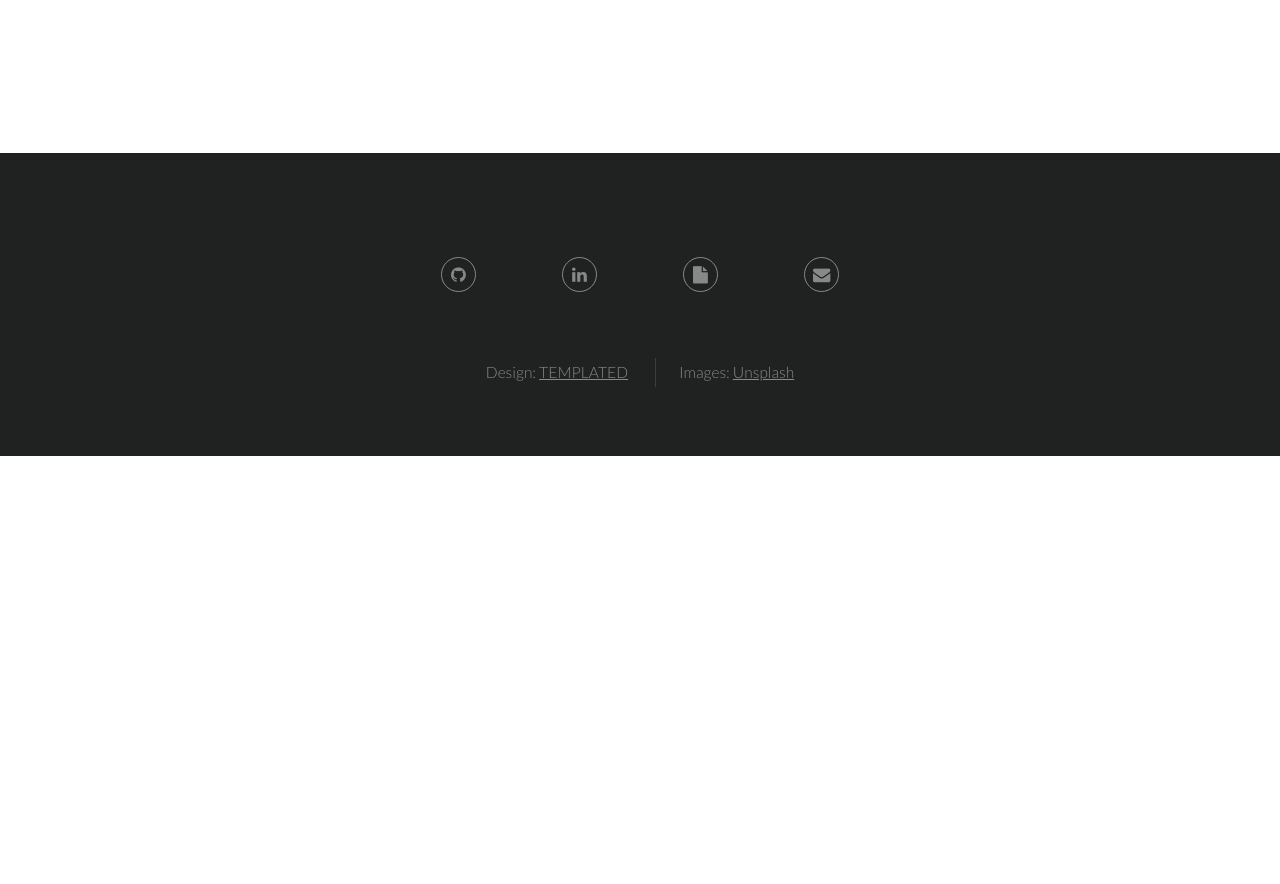
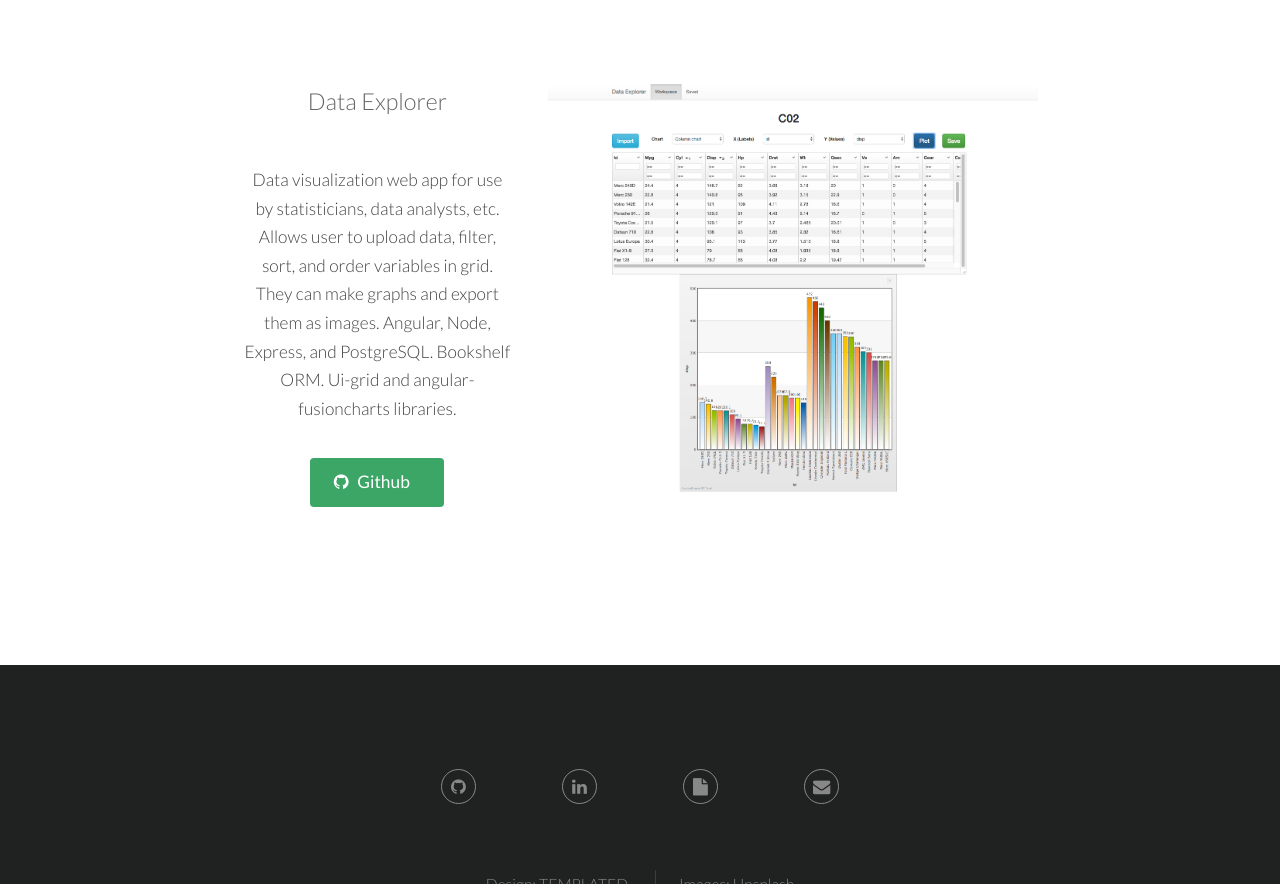
Before and after one commit to LucasMcL/LucasMcL.github.io, a plain HTML site: page index.html in a window 1280 px wide. Shown: the part 3070-3954 px from the top of the page. Before the commit the page ends 3526 px from the top, so only its background shows below. Drawn offline with Linux system fonts and the light colour scheme.

Commit message:
add data explorer description and picture

```diff
--- a/index.html
+++ b/index.html
@@ -102,6 +102,18 @@
 							</div>
 						</section>
 					</div>
+					<div class="row">
+						<section class="10u -1u 12$(small)">
+							<img class="project-image-right pull-right image" src="images/data-explorer.png" alt="" />
+							<div class="project-info">
+								<h3 class="title project-title">Data Explorer</h3>
+								<p>Data visualization web app for use by statisticians, data analysts, etc.  Allows user to upload data, filter, sort, and order variables in grid.  They can make graphs and export them as images.  Angular, Node, Express, and PostgreSQL. Bookshelf ORM.  Ui-grid and angular-fusioncharts libraries.</p>
+								<div class="project-icons">
+									<a href="https://github.com/LucasMcL/data-explorer" class="button icon fa-github">Github</a>
+								</div>
+							</div>
+						</section>
+					</div>
 				</div>
 			</section>
 
```
Also changed, not shown: images/data-explorer.png (added).
